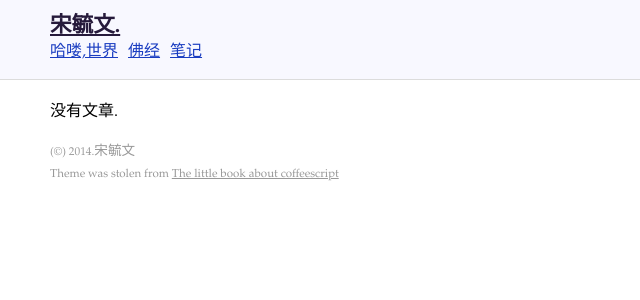
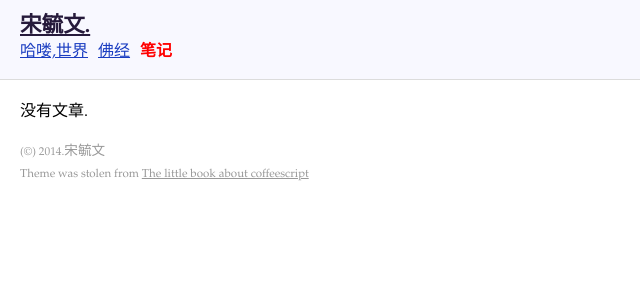
Before and after one commit to wowenrushi/wowenrushi.github.io, a Jekyll site: the page built from notes.html, in a window 1280 px wide. Shown: the top 300 px of the page, without its empty margins (0-640 px from the left). Built offline with Jekyll 4.4.1, drawn with Linux system fonts in a browser that asks for light colours.

Commit message:
导航添加current状态

```diff
--- a/_config.yml
+++ b/_config.yml
@@ -2,3 +2,10 @@ pygments: true
 markdown: kramdown
 permalink: /posts/:year/:month/:day/:title/
 github: https://github.com/1272729223/1272729223.github.io/
+navigation:
+  - text: 哈喽,世界
+    url: /helloworld/
+  - text: 佛经
+    url: /sutra/
+  - text: 笔记
+    url: /notes/
--- a/_layouts/default.html
+++ b/_layouts/default.html
@@ -16,9 +16,15 @@
           <a href="/">宋毓文.</a>
         </div>
         <ul class="nav">
-          <li><a href="/helloworld/">哈喽,世界</a></li>
-          <li><a href="/sutra/">佛经</a></li>
-          <li><a href="/notes/">笔记</a></li>
+          {% for link in site.navigation %}
+            {% assign current = nil %}
+            {% if page.url contains link.url %}
+              {% assign current = 'current' %}
+            {% endif %}
+            <li{% if page.url contains link.url %} class="{{ current }}"{% endif %}>
+              <a href="{{ link.url }}">{{ link.text }}</a>
+            </li>
+          {% endfor %}
         </ul>
       </div>
     </nav>
--- a/assets/css/style.css
+++ b/assets/css/style.css
@@ -43,7 +43,7 @@ pre {
 
 .container {
   width: 650px;
-  padding: 0 50px; }
+  padding: 0 20px; }
 
 .navbar {
   padding: 15px 0;
@@ -60,6 +60,10 @@ pre {
     list-style: none;
     float: left;
     padding-right: 10px; }
+    .navbar li.current a {
+      color: red;
+      font-weight: bold;
+      text-decoration: none; }
 
 .main {
   margin: 20px 0; }
```
